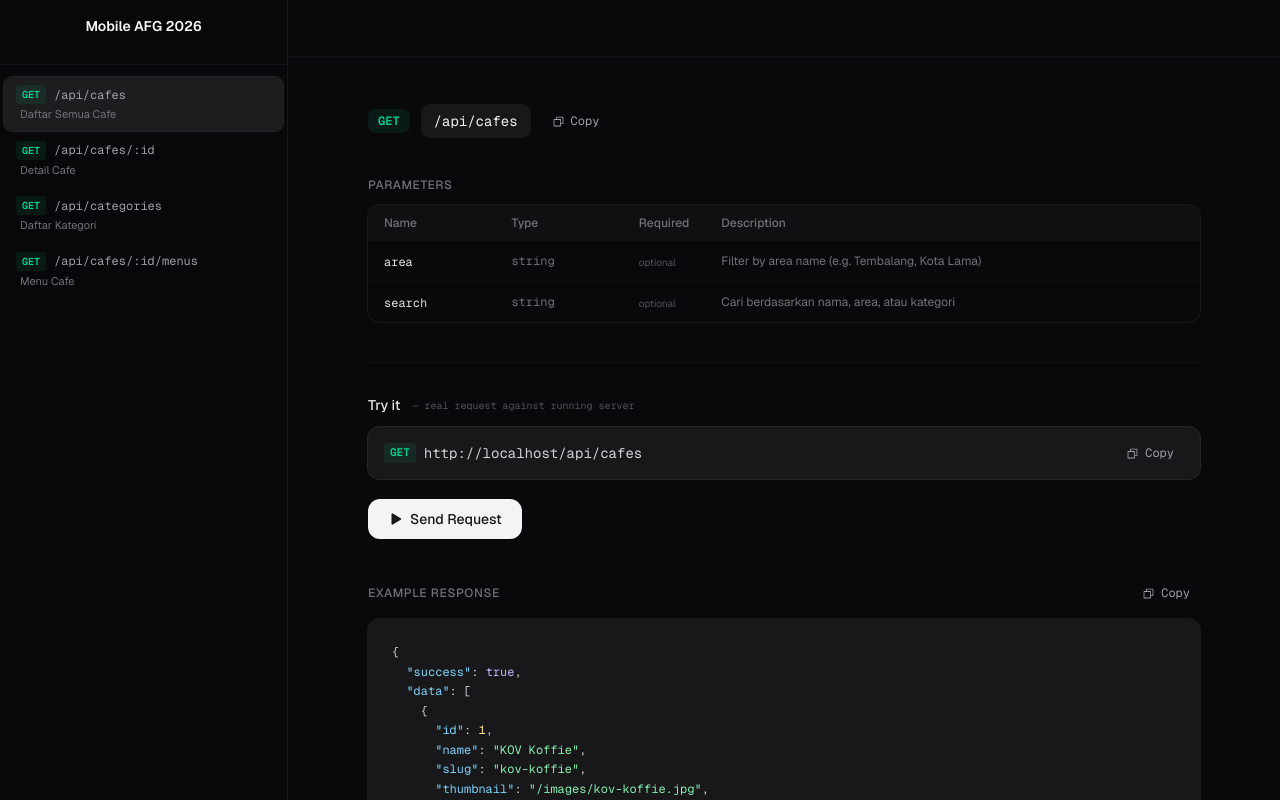
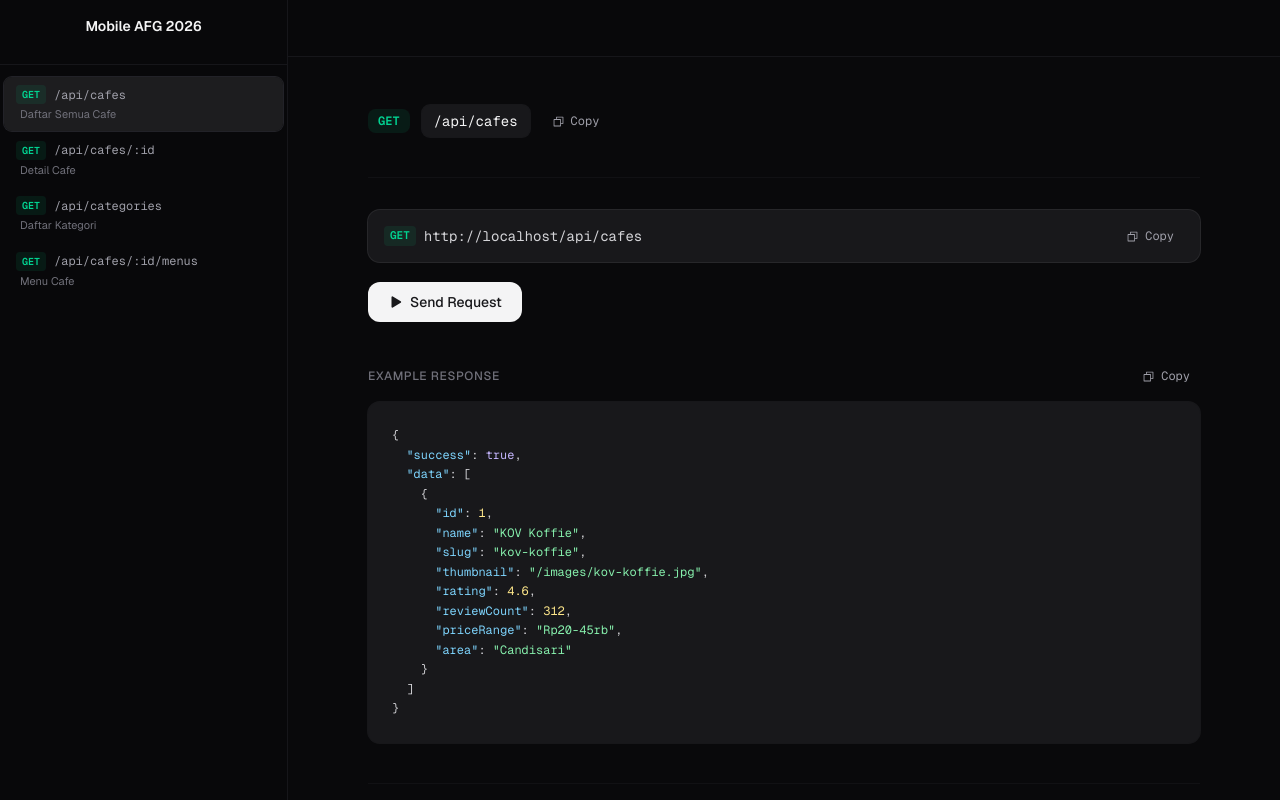
Before and after one commit to ditoow/afg-api, a Next.js app: page / in a window 1280 px wide. Shown: the top 800 px of the page. Built offline with nearby package versions, Linux system fonts and the light colour scheme.

Commit message:
fix: parameter

```diff
--- a/src/app/api-docs.tsx
+++ b/src/app/api-docs.tsx
@@ -36,20 +36,7 @@ const endpoints: Endpoint[] = [
     title: "Daftar Semua Cafe",
     group: "Cafes",
     params: [],
-    queryParams: [
-      {
-        name: "area",
-        type: "string",
-        required: false,
-        description: "Filter by area name (e.g. Tembalang, Kota Lama)",
-      },
-      {
-        name: "search",
-        type: "string",
-        required: false,
-        description: "Cari berdasarkan nama, area, atau kategori",
-      },
-    ],
+    queryParams: [],
     exampleResponse: {
       success: true,
       data: [
@@ -152,7 +139,6 @@ const endpoints: Endpoint[] = [
       ],
     },
   },
-
 ];
 
 const methodColors: Record<string, { bg: string; text: string }> = {
@@ -343,13 +329,6 @@ function TryItPanel({
   return (
     <div className="space-y-5">
       <div>
-        <div className="flex items-center gap-3 mb-3">
-          <h4 className="text-sm font-medium text-zinc-200">Try it</h4>
-          <span className="text-[10px] text-zinc-600 font-mono">
-            — real request against running server
-          </span>
-        </div>
-
         <div className="flex items-center gap-2 bg-zinc-900 ring-1 ring-zinc-800 rounded-xl px-4 py-3 font-mono text-sm">
           <span
             className={`text-[11px] font-semibold px-1.5 py-0.5 rounded ${
@@ -475,7 +454,9 @@ export default function ApiDocs() {
       >
         <div className="p-4 border-b border-zinc-800/50 relative">
           <div className="flex items-center justify-center mb-3">
-            <span className="text-sm font-semibold text-zinc-100">Mobile AFG 2026</span>
+            <span className="text-sm font-semibold text-zinc-100">
+              Mobile AFG 2026
+            </span>
             <button
               onClick={() => setSidebarOpen(false)}
               className="lg:hidden p-1.5 rounded-lg hover:bg-zinc-800 transition-colors absolute right-4"
@@ -536,7 +517,6 @@ export default function ApiDocs() {
               </code>
               <CopyButton text={`${baseUrl}${active.path}`} />
             </div>
-
           </section>
 
           {/* Parameters */}
```
